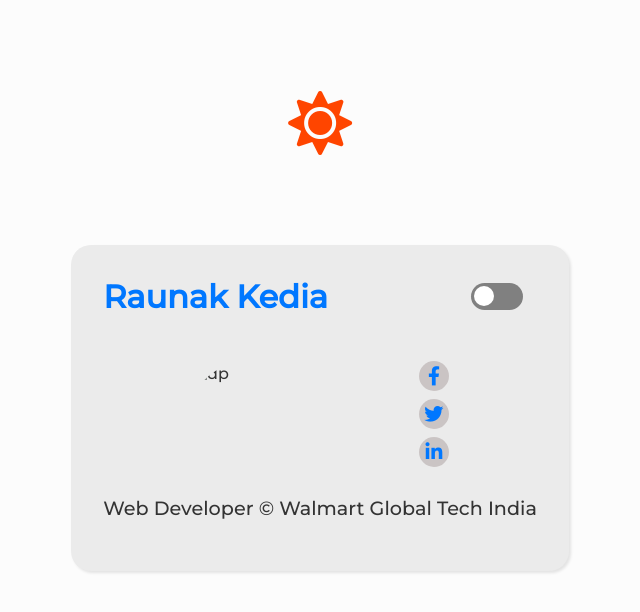
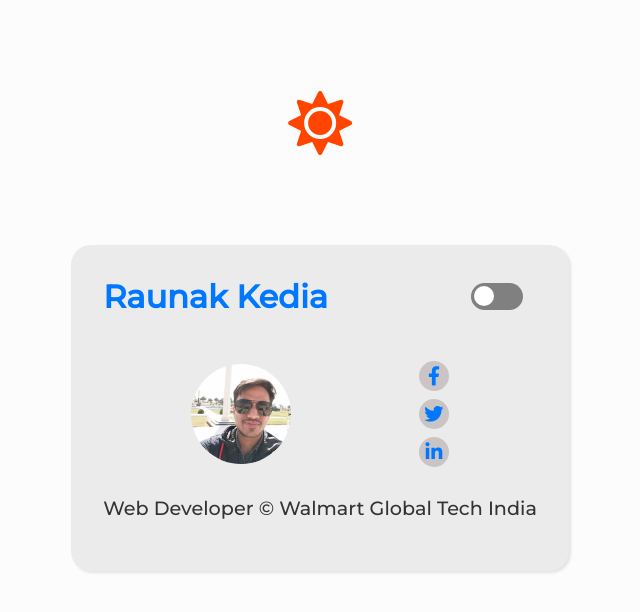
Before and after one commit to raunak96/theme-toggle, a plain HTML site: page index.html in a window 1280 px wide. Shown: the top 612 px of the page, without its empty margins (320-960 px from the left). Drawn offline with Linux system fonts and the light colour scheme; the site is published under a folder, as on GitHub Pages, so addresses that start at the root find nothing.

Commit message:
change image path to relative

```diff
--- a/index.html
+++ b/index.html
@@ -22,7 +22,7 @@
 				<label for="switch">Toggle</label>
 			</div>
 			<div class="image-container">
-				<img src="/pic.png" alt="dp" />
+				<img src="pic.png" alt="dp" />
 				<ul class="links">
 					<li>
 						<a href="#"><i class="fab fa-facebook-f"></i></a>
```
